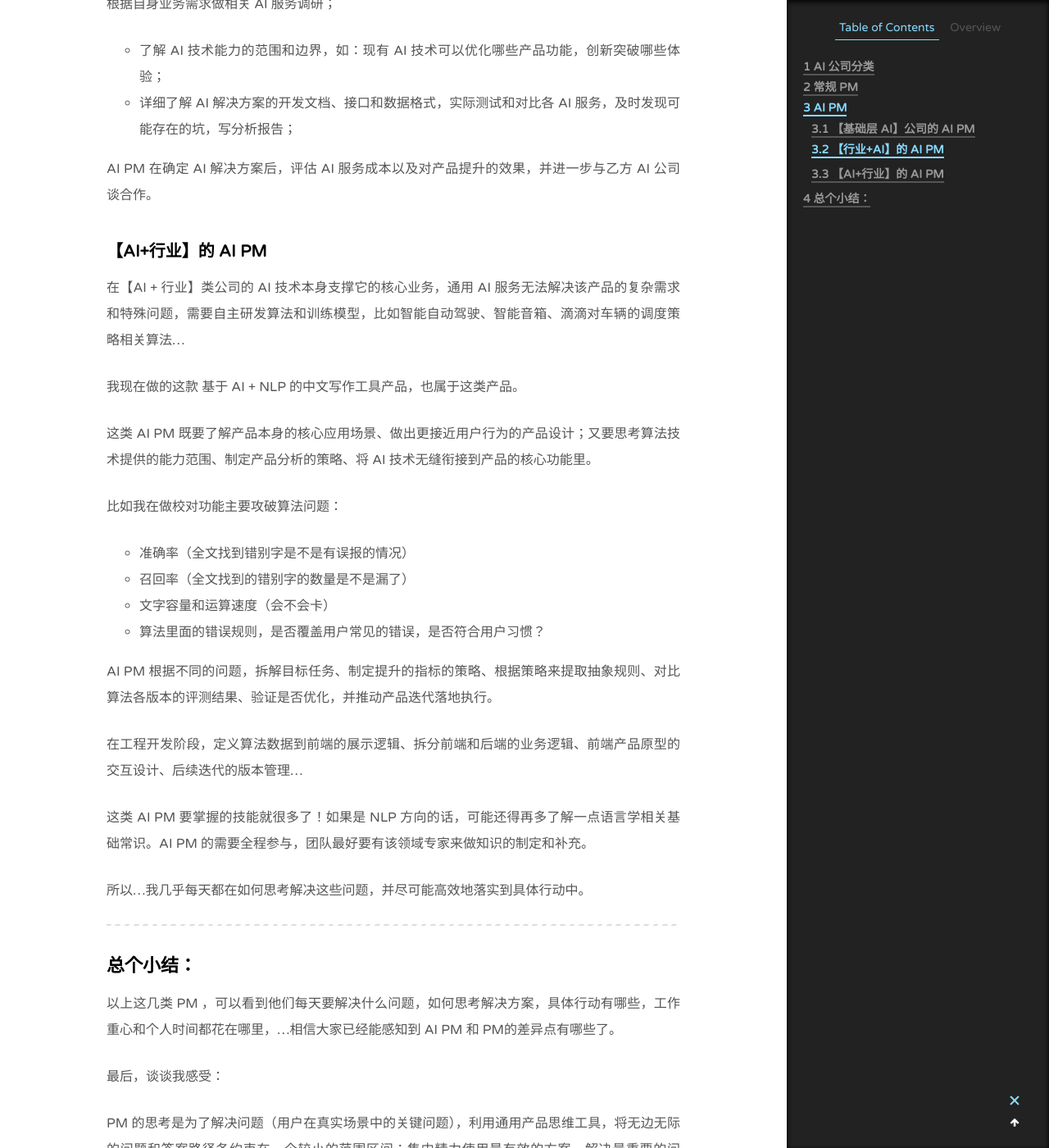
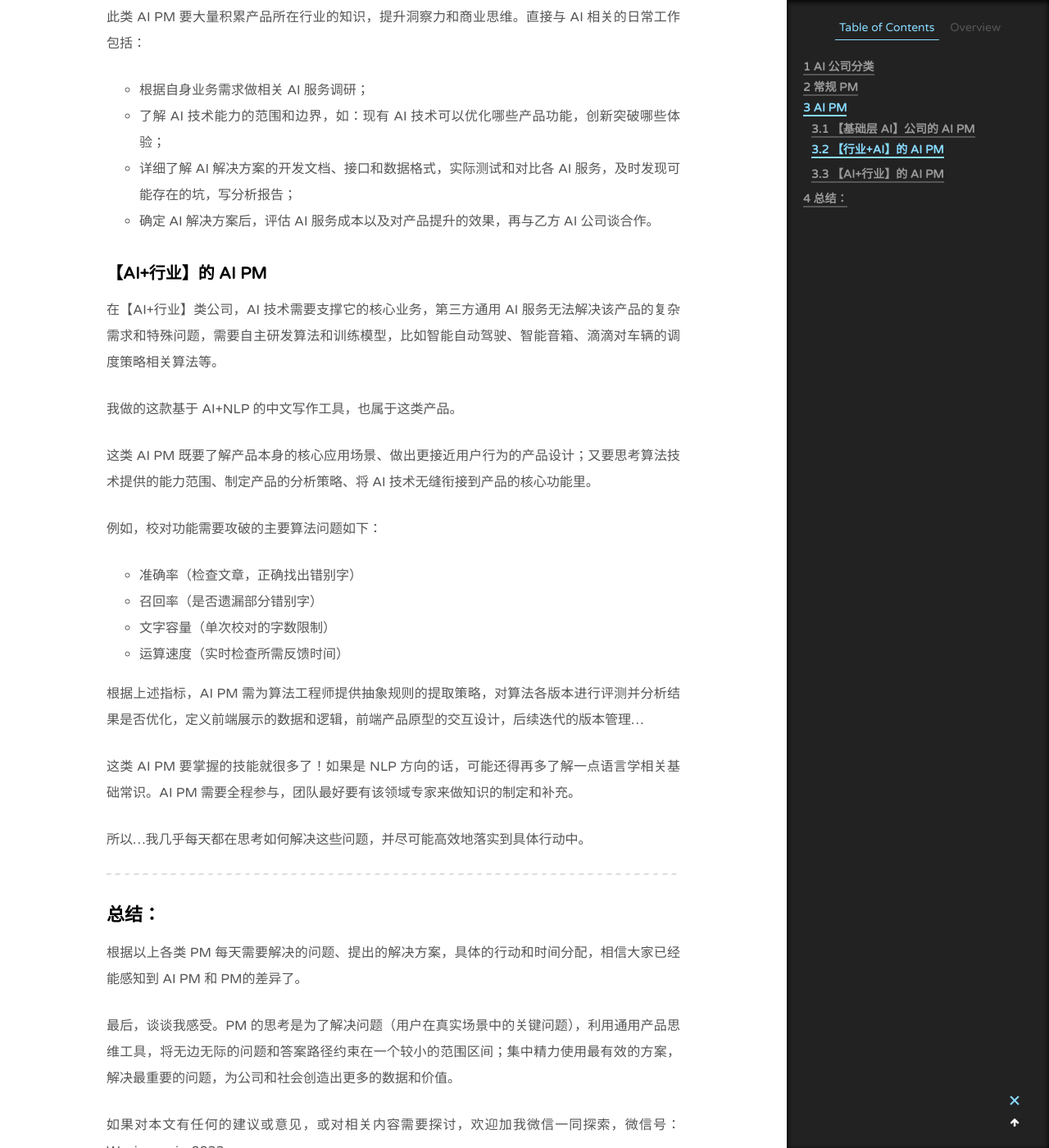
Before and after one commit to RamyWu/RamyWu.github.io, a Jekyll site: the page built from _posts/2018-04-09-Difference-between-AI-PM-and-PM.md, in a window 1280 px wide and 1400 px high, scrolled down 4834 px. Shown: the whole window at 82% size. Built offline with Jekyll 4.4.1, drawn with Linux system fonts in a browser that asks for light colours; comment, search, counter and statistics services are not loaded; some of the changed text lies outside the part shown.

Commit message:
update grammar

```diff
--- a/_posts/2018-04-09-Difference-between-AI-PM-and-PM.md
+++ b/_posts/2018-04-09-Difference-between-AI-PM-and-PM.md
@@ -47,8 +47,8 @@ category: Work
 
 从公司定位和产品形态上，主要有 toB 和 toC 两类 PM：
 
-toB PM -- 需要根据目标客户的场景需求，制定相应的解决方案（产品形态大多是 API 或 SDK）；
-toC PM -- 需要根据潜在用户的场景需求，设计产品的功能（产品形态大多是 移动 App 或 Web 网站）
+- toB PM -- 需要根据目标客户的场景需求，制定相应的解决方案（产品形态大多是 API 或 SDK）；
+- toC PM -- 需要根据潜在用户的场景需求，设计产品的功能（产品形态大多是 移动 App 或 Web 网站）
 
 PM 的日常工作包括将目标拆解，梳理产品逻辑，编写产品需求文档，并有效及准确地传达给团队中的 UI 设计师、工程师（包括前端和后端），测试并发布初步开发完成的产品，对用户测试，做详细的数据分析等。
 
@@ -77,23 +77,23 @@ PM 的日常工作包括将目标拆解，梳理产品逻辑，编写产品需
 
 ![](http://ojcp18ifz.bkt.clouddn.com/2018-04-09-031902.jpg)
 
-根据产品结构划分，主要有底层技术和上层业务两类 AI PM（上层业务可能会进一步区分移动端的 AI PM，后台的 AI PM）。
+根据产品结构划分，主要有底层技术和上层业务两类 AI PM。
 
-负责底层技术的 AI PM，为上层业务部门提供算法产品（算法库+功能接口）。日常主要有以工作：
+负责底层技术的 AI PM，为上层业务部门提供算法产品（算法库+功能接口）。主要日常工作如下：
 
-- 对算法工程师直接提供的算法库模型进行一定的封装；
-- 根据上层 AI PM 反馈（算法合入工程后可能引发的各种问题），和技术定位问题所在，如果是算法问题就反馈给算法工程师，如果是业务需求问题会制定相应的技术解决方案；
-- 制定算法产品的评测范围，各功能的性能指标和标准
+- 对进行一定的封装；算法工程师直接提供的算法库模型；
+- 根据上层 AI PM 的反馈（算法合入工程后可能引发的各种问题），与技术人员定位问题 -- 如果是算法问题，则反馈给算法工程师；如果是业务需求问题，则制定相应的技术解决方案；
+- 制定算法产品的评测范围，各功能的性能指标；
 - 拆分各业务部门的需求，迭代算法产品，并提供详细的技术支持文档；
 - ...
 
-此类 AI PM 必须有较强的技术能力，理解算法和工程中间的问题，才能解决上层的业务需求。
+此类 AI PM 须拥有较强的技术能力，并能够理解算法和工程中的问题，才能满足上层的业务需求。
 
-负责上层业务的 AI PM，不一定要有技术背景（如果有更好），但要理解 AI 在行业应用场景中的关键问题，为客户提供便利集成的定制化或通用解决方案。
+与技术能力相比，负责上层业务的 AI PM，更需要理解 AI 在行业应用场景中的关键问题，为客户提供易于集成的定制化或通用解决方案。
 
-早期我在商汤属于上层业务的 AI PM，工作重心是项目管理，首先根据客户的需求，理解真正的问题是什么，再制定解决和行动方案。然后向底层技术部门申请算法开放的功能接口，集成到上层业务。
+早期我在商汤属于上层业务的 AI PM，工作重心是项目管理。首先根据客户的需求，制定解决和行动方案。然后向底层技术部门申请算法开放的功能接口，集成到上层业务。
 
-下面用 [SenseID 身份验证服务](https://www.sensetime.com/authentication/87) 的案例讲解真实场景中 PM 如何解决客户需求的问题：
+下面用 [SenseID 身份验证服务](https://www.sensetime.com/authentication/87) 的案例来讲解在真实场景中，上层业务的 AI PM 如何解决客户需求。
 
 > 身份验证服务：
 >
@@ -106,68 +106,64 @@ PM 的日常工作包括将目标拆解，梳理产品逻辑，编写产品需
 > - 证卡 OCR 模块
 >
 
-客户关心的问题比如：
+客户关心的问题：
 
-- 产品的数据安全性，以及用户体验可被提升的程度，因此对我们产品模块中活体检测的准确率有比较高的标准，还有各类视频防伪的要求；
-- 集成不同功能模块（如活体检测与证卡 OCR 模块）下可支持各版本兼容，并关联数据等
+- 产品的数据安全性，以及用户体验可被提升的程度，
+- 产品不同功能模块（如活体检测与证卡 OCR 模块）可互相兼容，并各模块的数据可相互联等；
 - ...
 
+针对以上问题，因此需要对解决方案中的活体检测算法有较高的准确率，还支持对各类视频防伪的要求；
 
-为了解决客户问题，降低客户开发的集成的难度，AI PM 偶尔会写开发者使用文档来补充细节或 FAQ，并且常在客户与技术沟通群中查看具体问题并定位问题来源，优化解决方案，发动自身能量推动工程、算法部门，共同解决客户问题。
+为了解决客户问题，降低客户技术人员对我们解决方案的集成难度，AI PM 偶尔会写使用文档来补充细节或 FAQ，常在客户与技术沟通群中查看具体问题并定位问题来源，优化解决方案，发动自身能量推动工程、算法部门，共同解决客户问题。
 
 ---
 
 ### 【行业+AI】的 AI PM
 
 
-在【行业+AI】类公司中，大部分都以与【基础层 AI】合作的方式来解决业务需求问题。目前有几种常见的 行业+ AI 技术的场景：
+在【行业+AI】类公司中，大部分都以与【基础层 AI】合作的方式来解决业务需求问题。目前有几种常见的 行业+AI 的场景：
 
-- 提升功能体验，如某短视频产品的 AR 模块，使用人脸识别，关键点定位等，开发人脸贴纸和动态特效...提升产品趣味性。
-- 优化体验流程和效率，如某金融产品的身份验证流程，使用活体检测 + OCR 证卡识别技术，代替原有的人工审核流程。
-- 提高数据增长量，如某些推荐产品的策略，可使用 AI + NLP 来优化，文本语义分析...计算各个指标的相关性。
-- ...也许不久后， AI 会解决更多产品的需求了...
+- 提升功能体验，如某短视频产品的 AR 模块，使用 AI 的人脸识别，关键点定位等算法，开发人脸贴纸和动态特效；
+- 优化体验流程和效率，如某金融产品的身份验证流程，使用活体检测 + OCR 证卡识别技术，代替原有的人工审核流程；
+- 提高数据增长量，如某些推荐产品的策略，可使用 AI + NLP 来优化，使用文本语义分析等算法，计算各个指标的相关性；
 
-此类 AI PM 要大量积累产品所在的行业知识，提升洞察力和商业思维等。日常种直接与 AI 相关的工作包括：
+不久之后，AI 也许能解决更多产品的需求...
 
-根据自身业务需求做相关 AI 服务调研；
+此类 AI PM 要大量积累产品所在行业的知识，提升洞察力和商业思维。直接与 AI 相关的日常工作包括：
 
+- 根据自身业务需求做相关 AI 服务调研；
 - 了解 AI 技术能力的范围和边界，如：现有 AI 技术可以优化哪些产品功能，创新突破哪些体验；
 - 详细了解 AI 解决方案的开发文档、接口和数据格式，实际测试和对比各 AI 服务，及时发现可能存在的坑，写分析报告；
-
-AI PM 在确定 AI 解决方案后，评估 AI 服务成本以及对产品提升的效果，并进一步与乙方 AI 公司谈合作。
+- 确定 AI 解决方案后，评估 AI 服务成本以及对产品提升的效果，再与乙方 AI 公司谈合作。
 
 ### 【AI+行业】的 AI PM
 
-在【AI + 行业】类公司的 AI 技术本身支撑它的核心业务，通用 AI 服务无法解决该产品的复杂需求和特殊问题，需要自主研发算法和训练模型，比如智能自动驾驶、智能音箱、滴滴对车辆的调度策略相关算法...
+在【AI+行业】类公司，AI 技术需要支撑它的核心业务，第三方通用 AI 服务无法解决该产品的复杂需求和特殊问题，需要自主研发算法和训练模型，比如智能自动驾驶、智能音箱、滴滴对车辆的调度策略相关算法等。
 
-我现在做的这款 基于 AI + NLP 的中文写作工具产品，也属于这类产品。
+我做的这款基于 AI+NLP 的中文写作工具，也属于这类产品。
 
-这类 AI PM 既要了解产品本身的核心应用场景、做出更接近用户行为的产品设计；又要思考算法技术提供的能力范围、制定产品分析的策略、将 AI 技术无缝衔接到产品的核心功能里。
+这类 AI PM 既要了解产品本身的核心应用场景、做出更接近用户行为的产品设计；又要思考算法技术提供的能力范围、制定产品的分析策略、将 AI 技术无缝衔接到产品的核心功能里。
 
-比如我在做校对功能主要攻破算法问题：
+例如，校对功能需要攻破的主要算法问题如下：
 
-- 准确率（全文找到错别字是不是有误报的情况）
-- 召回率（全文找到的错别字的数量是不是漏了）
-- 文字容量和运算速度（会不会卡）
-- 算法里面的错误规则，是否覆盖用户常见的错误，是否符合用户习惯？
+- 准确率（检查文章，正确找出错别字）
+- 召回率（是否遗漏部分错别字）
+- 文字容量（单次校对的字数限制）
+- 运算速度（实时检查所需反馈时间）
 
-AI PM 根据不同的问题，拆解目标任务、制定提升的指标的策略、根据策略来提取抽象规则、对比算法各版本的评测结果、验证是否优化，并推动产品迭代落地执行。
+根据上述指标，AI PM 需为算法工程师提供抽象规则的提取策略，对算法各版本进行评测并分析结果是否优化，定义前端展示的数据和逻辑，前端产品原型的交互设计，后续迭代的版本管理...
 
-在工程开发阶段，定义算法数据到前端的展示逻辑、拆分前端和后端的业务逻辑、前端产品原型的交互设计、后续迭代的版本管理...
+这类 AI PM 要掌握的技能就很多了！如果是 NLP 方向的话，可能还得再多了解一点语言学相关基础常识。AI PM 需要全程参与，团队最好要有该领域专家来做知识的制定和补充。
 
-这类 AI PM 要掌握的技能就很多了！如果是 NLP 方向的话，可能还得再多了解一点语言学相关基础常识。AI PM 的需要全程参与，团队最好要有该领域专家来做知识的制定和补充。
-
-所以...我几乎每天都在如何思考解决这些问题，并尽可能高效地落实到具体行动中。
+所以...我几乎每天都在思考如何解决这些问题，并尽可能高效地落实到具体行动中。
 
 ---
 
-## 总个小结：
+## 总结：
 
-以上这几类 PM ，可以看到他们每天要解决什么问题，如何思考解决方案，具体行动有哪些，工作重心和个人时间都花在哪里，...相信大家已经能感知到 AI PM 和 PM的差异点有哪些了。
+根据以上各类 PM 每天需要解决的问题、提出的解决方案，具体的行动和时间分配，相信大家已经能感知到 AI PM 和 PM的差异了。
 
-最后，谈谈我感受：
-
-PM 的思考是为了解决问题（用户在真实场景中的关键问题），利用通用产品思维工具，将无边无际的问题和答案路径各约束在一个较小的范围区间；集中精力使用最有效的方案，解决最重要的问题，为公司和社会创造出更多的数据和价值。
+最后，谈谈我感受。PM 的思考是为了解决问题（用户在真实场景中的关键问题），利用通用产品思维工具，将无边无际的问题和答案路径约束在一个较小的范围区间；集中精力使用最有效的方案，解决最重要的问题，为公司和社会创造出更多的数据和价值。
 
 
 
```
